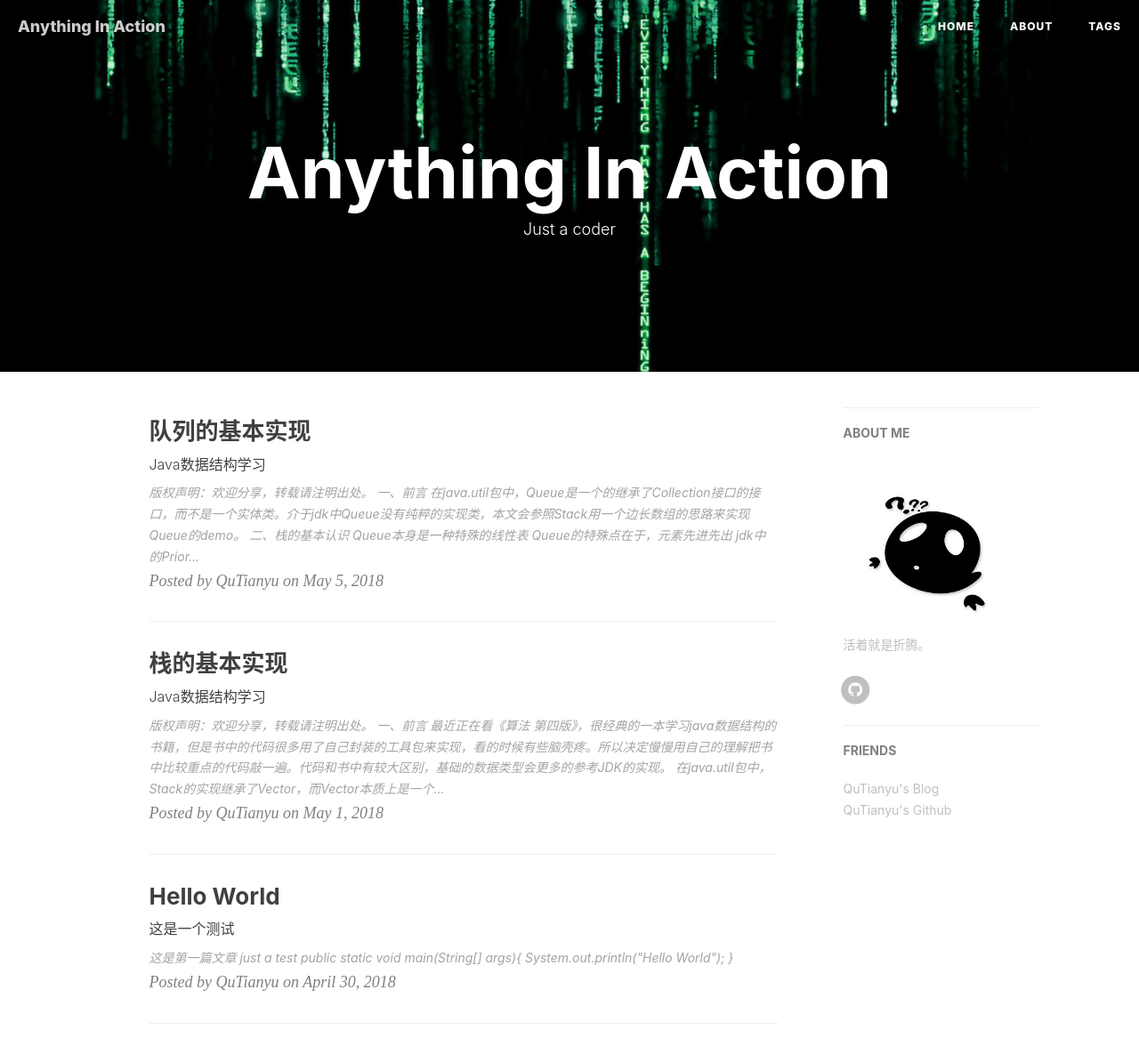
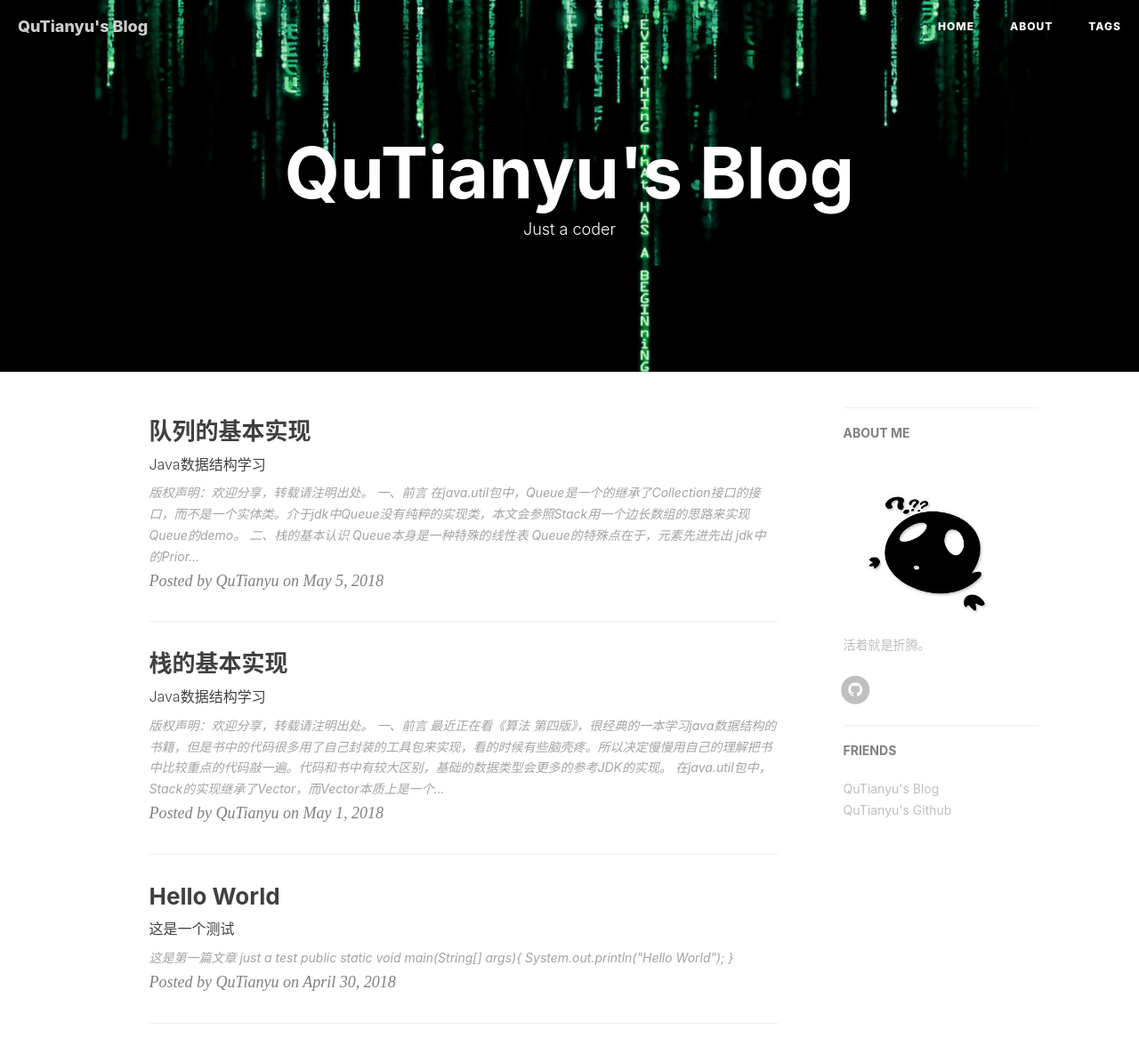
Before and after one commit to qutianyu/qutianyu.github.io, a Jekyll site: the page built from index.html, in a window 1280 px wide, cut to the strip 0-1167 px from the top of the page. Shown: the whole strip at 89% size. Built offline with Jekyll 4.4.1, drawn with Linux system fonts in a browser that asks for light colours; nearby versions of some CDN libraries; the list of posts is cut into pages by our own code.

Commit message:
20180505

```diff
--- a/_config.yml
+++ b/_config.yml
@@ -1,9 +1,9 @@
 # Site settings
-title: Anything In Action
+title: QuTianyu's Blog
 SEOTitle: QuTianyu的博客 | QuTianyu's Blog
 header-img: img/home-bg.jpg
 email: qutianyu_ok@outlook.com
-description: "Just  a  Java  coder"
+description: "Just  a  Coder"
 keyword: "java,数据结构"
 url: ""              # your host, for absolute URL
 baseurl: ""                             # for example, '/blog' if your blog hosted on 'host/blog'
```
